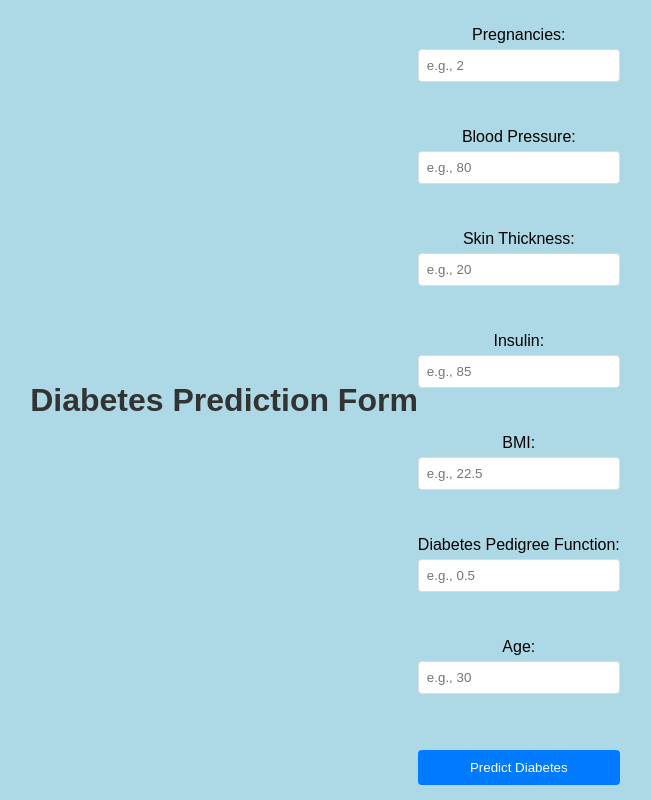
After one commit to Mblagdon/CP4477Project, a Flask app: page /predict_diabetes in a window 1280 px wide. The commit adds this page. Shown: the whole page, without its empty margins (315-966 px from the left). Run offline with Flask 3, Linux system fonts and the light colour scheme; parts of the project's set-up code (start-up, migrations or seed data) failed here and were passed over.

Commit message:
Working on diabetes prediction portion

```diff
--- a/app.py
+++ b/app.py
@@ -3,8 +3,9 @@ from joblib import load
 
 app = Flask(__name__)
 
-# Load model
-model = load(r"C:\Users\Marcu\PycharmProjects\CP4477Project\mpg_linear_regression_model.joblib")
+# Load models
+model = load(r"C:\Users\Marcu\PycharmProjects\CP4477Project\models\mpg_linear_regression_model.joblib")
+diabetes_model = load(r"C:\Users\Marcu\PycharmProjects\CP4477Project\models\diabetes_model.joblib")
 
 
 @app.route('/')
@@ -29,11 +30,35 @@ def predict():
         # Make prediction
         prediction = model.predict(input_data)[0]
 
-        # Return the result
-        return f"The predicted MPG is: {prediction}"
+        # Format the result
+        result = f"The predicted MPG is: {prediction}"
+        return render_template('prediction_result.html', result=result)
 
     return render_template('predict.html')
 
 
+@app.route('/predict_diabetes', methods=['GET', 'POST'])
+def predict_diabetes():
+    if request.method == 'POST':
+        # Extract data from form, excluding 'Glucose'
+        pregnancies = request.form.get('pregnancies', type=int)
+        bloodPressure = request.form.get('bloodPressure', type=int)
+        skinThickness = request.form.get('skinThickness', type=int)
+        insulin = request.form.get('insulin', type=int)
+        bmi = request.form.get('bmi', type=float)
+        diabetesPedigreeFunction = request.form.get('diabetesPedigreeFunction', type=float)
+        age = request.form.get('age', type=int)
+
+        # Prepare input data array
+        input_data = [pregnancies, bloodPressure, skinThickness, insulin, bmi, diabetesPedigreeFunction, age]
+
+        # After making a prediction
+        prediction = diabetes_model.predict([input_data])[0]
+        result = f"The predicted glucose level is: {prediction}"
+        return render_template('prediction_result.html', result=result)
+
+    return render_template('diabetes_predict.html')
+
+
 if __name__ == '__main__':
     app.run(debug=True)
--- /dev/null
+++ b/desktop.ini
@@ -0,0 +1,2 @@
+[LocalizedFileNames]
+mpg_linear_regression_model.joblib=@mpg_linear_regression_model.joblib,0
--- /dev/null
+++ b/models/desktop.ini
@@ -0,0 +1,2 @@
+[LocalizedFileNames]
+diabetes_model.joblib=@diabetes_model.joblib,0
--- a/static/style.css
+++ b/static/style.css
@@ -1,40 +1,97 @@
 body {
     font-family: Arial, sans-serif;
-    background-color: #f4f4f4;
+    background-color: #ADD8E6; /* Light blue background */
     margin: 0;
     padding: 0;
     display: flex;
     justify-content: center;
     align-items: center;
-    height: 100vh;
+    height: 100vh; /* Full viewport height */
     text-align: center;
 }
-
 .container {
-    width: 80%;
-    max-width: 600px; /* Adjust as per your preference */
     background-color: #fff;
     padding: 20px;
     border-radius: 10px;
-    box-shadow: 0 0 10px rgba(0, 0, 0, 0.1);
+    box-shadow: 0 2px 4px rgba(0, 0, 0, 0.1);
+    max-width: 500px;
+    margin: 20px auto;
 }
 
 h1 {
     color: #333;
-    margin-bottom: 20px;
+    text-align: center;
 }
 
+form {
+    display: flex;
+    flex-direction: column;
+}
+
+label {
+    margin-top: 10px;
+}
+
+input, select {
+    padding: 8px;
+    margin-top: 5px;
+    border: 1px solid #ddd;
+    border-radius: 4px;
+    box-sizing: border-box; /* Makes sure padding doesn't affect overall width */
+}
+
+button {
+    background-color: #007bff;
+    color: white;
+    padding: 10px 15px;
+    border: none;
+    border-radius: 4px;
+    margin-top: 20px;
+    cursor: pointer;
+}
+
+button:hover {
+    background-color: #0056b3;
+}
+
+/* Button Styling */
 .predict-button {
+    background-color: #4CAF50; /* Green background */
+    border: none;
+    color: white;
+    padding: 15px 32px;
+    text-align: center;
+    text-decoration: none;
     display: inline-block;
-    text-decoration: none;
-    color: white;
-    background-color: #007bff;
-    padding: 10px 20px;
-    border-radius: 5px;
-    transition: background-color 0.3s;
-    margin-top: 20px;
+    font-size: 16px;
+    margin: 10px 2px;
+    cursor: pointer;
+    border-radius: 8px;
+    transition: background-color 0.3s, box-shadow 0.3s;
 }
 
 .predict-button:hover {
-    background-color: #0056b3;
+    background-color: #45a049; /* Darker green on hover */
+    box-shadow: 0 4px 8px 0 rgba(0,0,0,0.2); /* Add shadow on hover */
 }
+
+/* Align buttons to center */
+.container {
+    text-align: center;
+}
+
+.result-container {
+    background-color: #ADD8E6; /* Light blue background */
+    height: 100vh;
+    display: flex;
+    flex-direction: column;
+    justify-content: center;
+    align-items: center;
+    text-align: center;
+}
+
+.result {
+    font-size: 24px;
+    font-weight: bold;
+    margin-bottom: 20px;
+}
--- /dev/null
+++ b/templates/diabetes_predict.html
@@ -0,0 +1,41 @@
+<!DOCTYPE html>
+<html>
+<head>
+    <title>Diabetes Prediction</title>
+    <link rel="stylesheet" href="{{ url_for('static', filename='style.css') }}">
+</head>
+<body>
+    <h1>Diabetes Prediction Form</h1>
+    <form action="/predict_diabetes" method="post">
+        <!-- Pregnancies -->
+        <label for="pregnancies">Pregnancies:</label>
+        <input type="number" id="pregnancies" name="pregnancies" min="0" placeholder="e.g., 2" required><br><br>
+
+        <!-- Blood Pressure -->
+        <label for="bloodPressure">Blood Pressure:</label>
+        <input type="number" id="bloodPressure" name="bloodPressure" min="0" placeholder="e.g., 80" required><br><br>
+
+        <!-- Skin Thickness -->
+        <label for="skinThickness">Skin Thickness:</label>
+        <input type="number" id="skinThickness" name="skinThickness" min="0" placeholder="e.g., 20" required><br><br>
+
+        <!-- Insulin -->
+        <label for="insulin">Insulin:</label>
+        <input type="number" id="insulin" name="insulin" min="0" placeholder="e.g., 85" required><br><br>
+
+        <!-- BMI -->
+        <label for="bmi">BMI:</label>
+        <input type="number" step="0.1" id="bmi" name="bmi" min="0" placeholder="e.g., 22.5" required><br><br>
+
+        <!-- Diabetes Pedigree Function -->
+        <label for="diabetesPedigreeFunction">Diabetes Pedigree Function:</label>
+        <input type="number" step="0.01" id="diabetesPedigreeFunction" name="diabetesPedigreeFunction" min="0" placeholder="e.g., 0.5" required><br><br>
+
+        <!-- Age -->
+        <label for="age">Age:</label>
+        <input type="number" id="age" name="age" min="0" placeholder="e.g., 30" required><br><br>
+
+        <button type="submit">Predict Diabetes</button>
+    </form>
+</body>
+</html>
--- a/templates/predict.html
+++ b/templates/predict.html
@@ -2,6 +2,7 @@
 <html>
 <head>
     <title>MPG Prediction</title>
+    <link rel="stylesheet" href="{{ url_for('static', filename='style.css') }}">
 </head>
 <body>
     <h1>MPG Prediction Form</h1>
```
Also changed, not shown: templates/index.html (+5 -4 lines), templates/prediction_result.html (added, +13 -0 lines), 3 other files.
